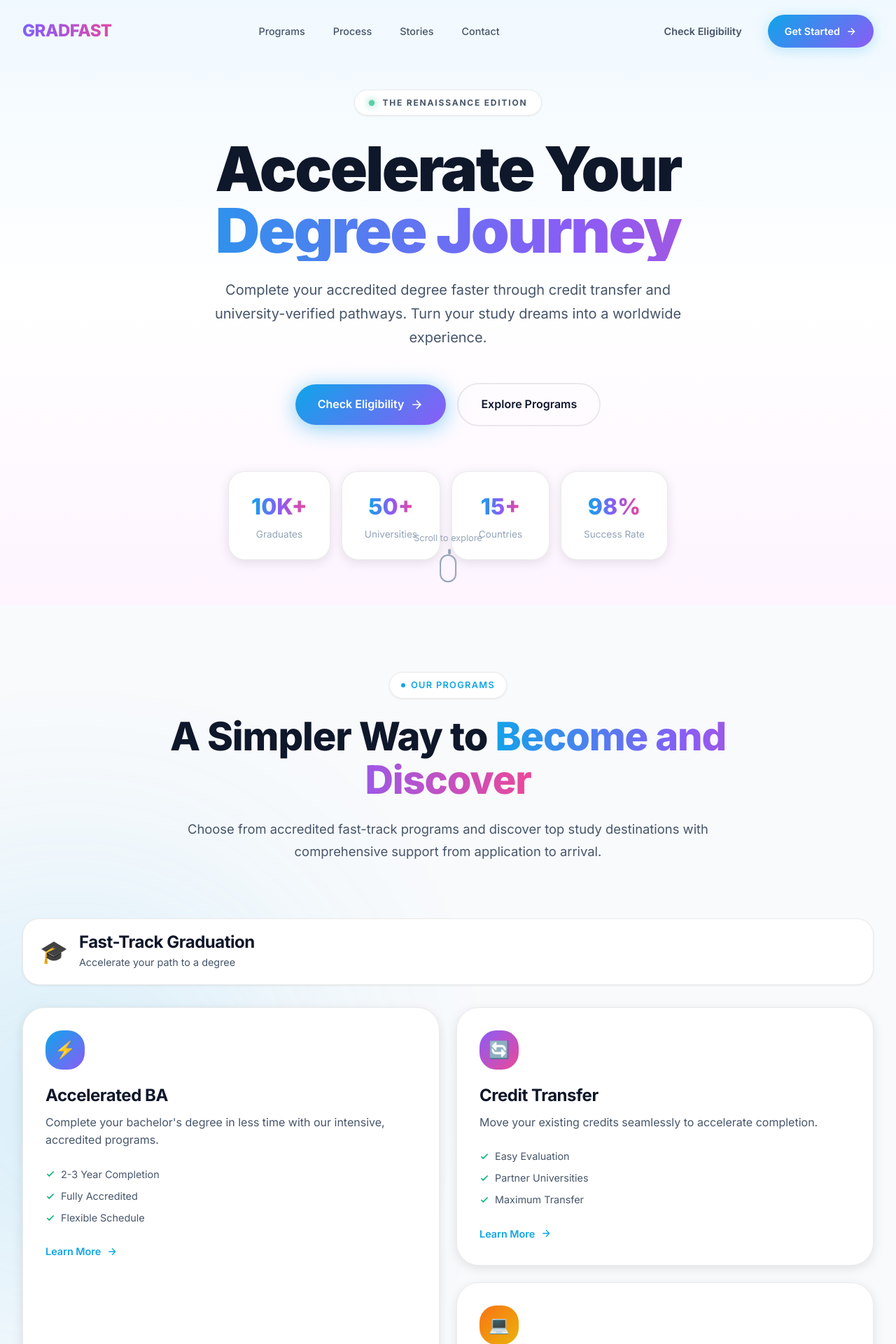
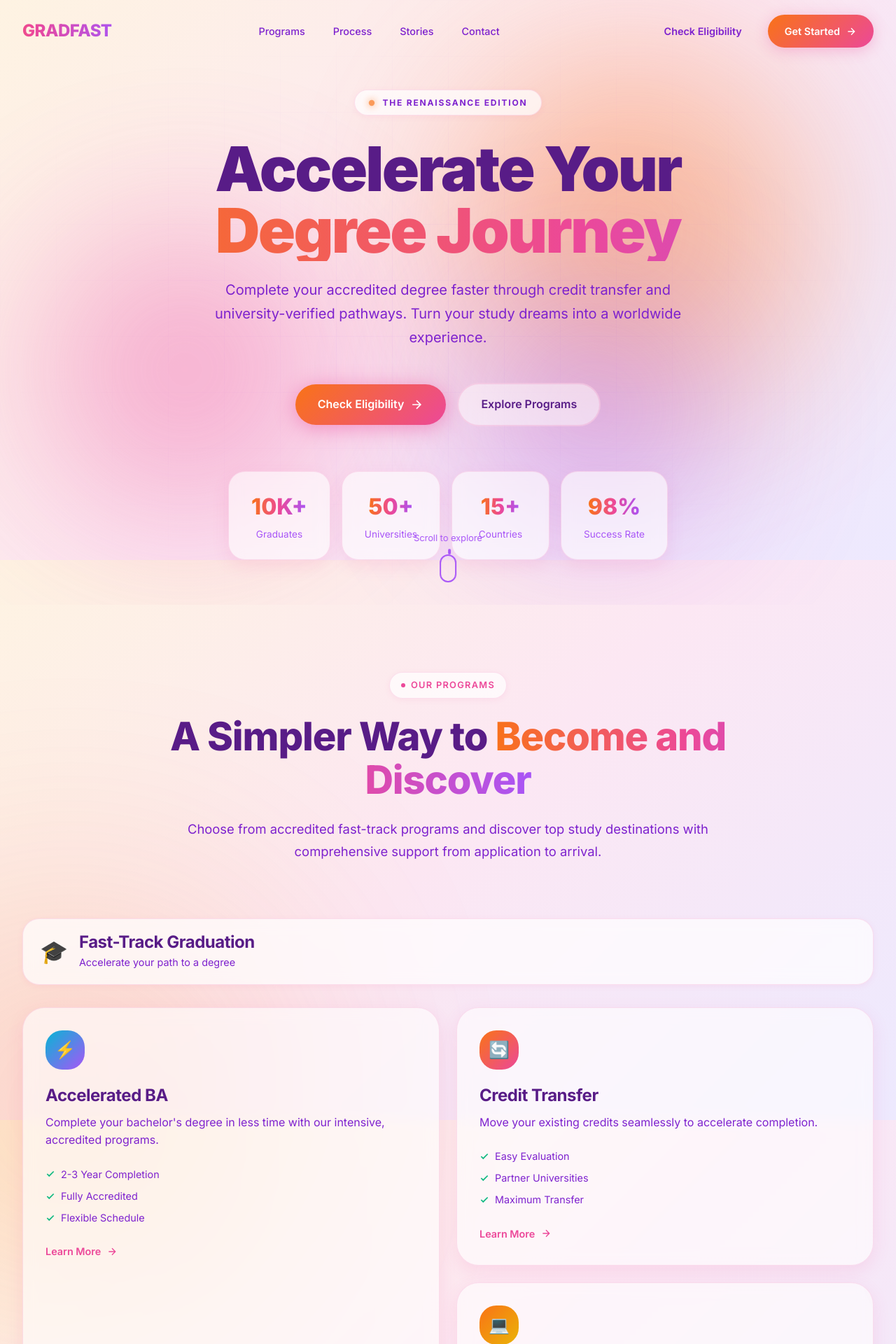
Before and after one commit to punithrajhs8-png/podimass, a React (Vite) app: page / in a window 1280 px wide. Shown: the top 1920 px of the page at 70% size. Built offline with nearby package versions, Linux system fonts and the light colour scheme.

Commit message:
Update to warm gradient background with matching purple text colors

```diff
--- a/src/components/GradfastLanding.css
+++ b/src/components/GradfastLanding.css
@@ -4,7 +4,7 @@
     top: 0;
     left: 0;
     height: 3px;
-    background: var(--gradient-cyan);
+    background: var(--gradient-warm);
     z-index: 10;
     transition: width 0.1s linear;
 }
@@ -22,7 +22,7 @@
 }
 
 .header--scrolled {
-    background: rgba(255, 255, 255, 0.9);
+    background: rgba(255, 255, 255, 0.7);
     backdrop-filter: blur(20px);
     -webkit-backdrop-filter: blur(20px);
     border-bottom: 1px solid var(--glass-border);
@@ -72,7 +72,7 @@
 
 .nav-link:hover {
     color: var(--color-text-primary);
-    background: rgba(0, 0, 0, 0.05);
+    background: rgba(255, 255, 255, 0.5);
 }
 
 .header-actions {
@@ -98,15 +98,15 @@
 }
 
 .btn-primary {
-    background: var(--gradient-cyan);
+    background: var(--gradient-primary);
     color: white;
     border: none;
-    box-shadow: var(--glow-cyan);
+    box-shadow: var(--glow-pink);
 }
 
 .btn-primary:hover {
     transform: translateY(-2px);
-    box-shadow: 0 6px 25px rgba(14, 165, 233, 0.4);
+    box-shadow: 0 6px 25px rgba(236, 72, 153, 0.4);
 }
 
 .btn-ghost {
@@ -117,19 +117,19 @@
 
 .btn-ghost:hover {
     color: var(--color-text-primary);
-    background: rgba(0, 0, 0, 0.05);
+    background: rgba(255, 255, 255, 0.5);
 }
 
 .btn-outline {
-    background: transparent;
+    background: rgba(255, 255, 255, 0.5);
     color: var(--color-text-primary);
     border: 2px solid var(--glass-border);
 }
 
 .btn-outline:hover {
-    background: rgba(0, 0, 0, 0.03);
-    border-color: var(--color-cyan);
-    color: var(--color-cyan);
+    background: rgba(255, 255, 255, 0.8);
+    border-color: var(--color-pink);
+    color: var(--color-pink);
 }
 
 .btn-lg {
@@ -155,7 +155,6 @@
     justify-content: center;
     padding: 8rem 0 4rem;
     overflow: hidden;
-    background: linear-gradient(180deg, #f0f9ff 0%, #ffffff 50%, #fdf4ff 100%);
 }
 
 .hero-bg {
@@ -168,7 +167,7 @@
     position: absolute;
     border-radius: 50%;
     filter: blur(120px);
-    opacity: 0.3;
+    opacity: 0.4;
     animation: float 8s ease-in-out infinite;
 }
 
@@ -177,7 +176,7 @@
     right: 10%;
     width: 500px;
     height: 500px;
-    background: var(--color-cyan);
+    background: var(--color-orange);
     animation-delay: 0s;
 }
 
@@ -186,7 +185,7 @@
     left: 5%;
     width: 400px;
     height: 400px;
-    background: var(--color-purple);
+    background: var(--color-pink);
     animation-delay: 2s;
 }
 
@@ -195,7 +194,7 @@
     right: 20%;
     width: 350px;
     height: 350px;
-    background: var(--color-pink);
+    background: var(--color-purple);
     animation-delay: 4s;
 }
 
@@ -203,8 +202,8 @@
     position: absolute;
     inset: 0;
     background-image:
-        linear-gradient(rgba(0, 0, 0, 0.03) 1px, transparent 1px),
-        linear-gradient(90deg, rgba(0, 0, 0, 0.03) 1px, transparent 1px);
+        linear-gradient(rgba(168, 85, 247, 0.05) 1px, transparent 1px),
+        linear-gradient(90deg, rgba(168, 85, 247, 0.05) 1px, transparent 1px);
     background-size: 80px 80px;
     mask-image: radial-gradient(ellipse at center, black 0%, transparent 80%);
 }
@@ -227,7 +226,7 @@
     align-items: center;
     gap: 0.75rem;
     padding: 0.5rem 1.25rem;
-    background: white;
+    background: rgba(255, 255, 255, 0.7);
     border: 1px solid var(--glass-border);
     border-radius: var(--radius-full);
     box-shadow: var(--shadow-sm);
@@ -237,10 +236,10 @@
 .badge-pulse {
     width: 8px;
     height: 8px;
-    background: var(--color-green);
+    background: var(--color-orange);
     border-radius: 50%;
     animation: pulse 2s ease-in-out infinite;
-    box-shadow: 0 0 10px var(--color-green);
+    box-shadow: 0 0 10px var(--color-orange);
 }
 
 .badge-label {
@@ -299,7 +298,8 @@
     flex-direction: column;
     align-items: center;
     padding: 1.5rem 2rem;
-    background: white;
+    background: rgba(255, 255, 255, 0.6);
+    backdrop-filter: blur(10px);
     border: 1px solid var(--glass-border);
     border-radius: var(--radius-lg);
     box-shadow: var(--shadow-md);
@@ -310,7 +310,7 @@
 .stat-card:hover {
     box-shadow: var(--shadow-lg);
     transform: translateY(-4px);
-    border-color: var(--color-cyan);
+    background: rgba(255, 255, 255, 0.8);
 }
 
 .stat-value {
@@ -383,14 +383,14 @@
     height: 600px;
     border-radius: 50%;
     filter: blur(150px);
-    opacity: 0.15;
+    opacity: 0.2;
     pointer-events: none;
 }
 
 .section-glow--left {
     left: -200px;
     top: 20%;
-    background: var(--color-cyan);
+    background: var(--color-orange);
 }
 
 .section-glow--right {
@@ -410,13 +410,13 @@
     align-items: center;
     gap: 0.5rem;
     padding: 0.5rem 1rem;
-    background: white;
+    background: rgba(255, 255, 255, 0.7);
     border: 1px solid var(--glass-border);
     border-radius: var(--radius-full);
     box-shadow: var(--shadow-sm);
     font-size: 0.8rem;
     font-weight: 600;
-    color: var(--color-cyan);
+    color: var(--color-pink);
     text-transform: uppercase;
     letter-spacing: 0.1em;
     margin-bottom: 1.5rem;
@@ -425,7 +425,7 @@
 .tag-dot {
     width: 6px;
     height: 6px;
-    background: var(--color-cyan);
+    background: var(--color-pink);
     border-radius: 50%;
 }
 
@@ -445,7 +445,7 @@
 
 /* ==================== BENTO GRID ==================== */
 .programs {
-    background: var(--color-bg-secondary);
+    background: transparent;
 }
 
 .bento-section {
@@ -462,7 +462,8 @@
     gap: 1rem;
     margin-bottom: 2rem;
     padding: 1.25rem 1.5rem;
-    background: white;
+    background: rgba(255, 255, 255, 0.7);
+    backdrop-filter: blur(10px);
     border: 1px solid var(--glass-border);
     border-radius: var(--radius-lg);
     box-shadow: var(--shadow-sm);
@@ -505,7 +506,8 @@
 .bento-card {
     position: relative;
     padding: 2rem;
-    background: white;
+    background: rgba(255, 255, 255, 0.6);
+    backdrop-filter: blur(10px);
     border: 1px solid var(--glass-border);
     border-radius: var(--radius-xl);
     box-shadow: var(--shadow-md);
@@ -523,7 +525,7 @@
 .bento-card:hover {
     box-shadow: var(--shadow-lg);
     transform: translateY(-8px) !important;
-    border-color: rgba(14, 165, 233, 0.3);
+    background: rgba(255, 255, 255, 0.85);
 }
 
 .bento-card-glow {
@@ -534,12 +536,12 @@
     height: 200px;
     border-radius: 50%;
     filter: blur(80px);
-    opacity: 0.1;
+    opacity: 0.15;
     transition: opacity var(--transition-normal);
 }
 
 .bento-card:hover .bento-card-glow {
-    opacity: 0.2;
+    opacity: 0.25;
 }
 
 .bento-card-content {
@@ -598,7 +600,7 @@
     gap: 0.5rem;
     font-size: 0.9rem;
     font-weight: 600;
-    color: var(--color-cyan);
+    color: var(--color-pink);
     transition: gap var(--transition-fast);
 }
 
@@ -608,7 +610,7 @@
 
 /* ==================== PROCESS TIMELINE ==================== */
 .process {
-    background: var(--color-bg-primary);
+    background: transparent;
 }
 
 .process-tracks {
@@ -627,7 +629,8 @@
     gap: 1rem;
     margin-bottom: 2rem;
     padding: 1rem 1.5rem;
-    background: white;
+    background: rgba(255, 255, 255, 0.7);
+    backdrop-filter: blur(10px);
     border: 1px solid var(--glass-border);
     border-radius: var(--radius-lg);
     box-shadow: var(--shadow-sm);
@@ -654,8 +657,8 @@
     top: 0;
     bottom: 0;
     width: 2px;
-    background: linear-gradient(180deg, var(--color-cyan) 0%, var(--color-purple) 100%);
-    opacity: 0.3;
+    background: var(--gradient-warm);
+    opacity: 0.4;
 }
 
 .timeline-step {
@@ -684,7 +687,7 @@
     display: flex;
     align-items: center;
     justify-content: center;
-    background: var(--gradient-cyan);
+    background: var(--gradient-primary);
     border-radius: 50%;
     font-size: 0.85rem;
     font-weight: 700;
@@ -694,7 +697,8 @@
 
 .timeline-content {
     padding: 1.5rem;
-    background: white;
+    background: rgba(255, 255, 255, 0.6);
+    backdrop-filter: blur(10px);
     border: 1px solid var(--glass-border);
     border-radius: var(--radius-lg);
     box-shadow: var(--shadow-sm);
@@ -703,7 +707,7 @@
 
 .timeline-step:hover .timeline-content {
     box-shadow: var(--shadow-md);
-    border-color: rgba(14, 165, 233, 0.3);
+    background: rgba(255, 255, 255, 0.8);
 }
 
 .timeline-icon {
@@ -726,7 +730,7 @@
 
 /* ==================== TESTIMONIALS ==================== */
 .testimonials {
-    background: var(--color-bg-secondary);
+    background: transparent;
 }
 
 .testimonials-grid {
@@ -738,7 +742,8 @@
 .testimonial-card {
     position: relative;
     padding: 2rem;
-    background: white;
+    background: rgba(255, 255, 255, 0.6);
+    backdrop-filter: blur(10px);
     border: 1px solid var(--glass-border);
     border-radius: var(--radius-xl);
     box-shadow: var(--shadow-md);
@@ -755,6 +760,7 @@
 .testimonial-card:hover {
     box-shadow: var(--shadow-lg);
     transform: translateY(-4px) !important;
+    background: rgba(255, 255, 255, 0.85);
 }
 
 .testimonial-quote-mark {
@@ -763,11 +769,11 @@
     right: 1.5rem;
     font-size: 4rem;
     font-weight: 800;
-    background: var(--gradient-cyan);
+    background: var(--gradient-warm);
     -webkit-background-clip: text;
     -webkit-text-fill-color: transparent;
     background-clip: text;
-    opacity: 0.15;
+    opacity: 0.2;
     line-height: 1;
 }
 
@@ -818,14 +824,15 @@
 
 /* ==================== CTA ==================== */
 .cta {
-    background: var(--color-bg-primary);
+    background: transparent;
     padding-bottom: 6rem;
 }
 
 .cta-card {
     position: relative;
     padding: 5rem;
-    background: linear-gradient(135deg, #f0f9ff 0%, #fdf4ff 100%);
+    background: rgba(255, 255, 255, 0.5);
+    backdrop-filter: blur(20px);
     border: 1px solid var(--glass-border);
     border-radius: var(--radius-xl);
     box-shadow: var(--shadow-lg);
@@ -839,13 +846,13 @@
     height: 400px;
     border-radius: 50%;
     filter: blur(100px);
-    opacity: 0.2;
+    opacity: 0.25;
 }
 
 .cta-glow--1 {
     top: -100px;
     left: -100px;
-    background: var(--color-cyan);
+    background: var(--color-orange);
 }
 
 .cta-glow--2 {
@@ -862,13 +869,13 @@
 .cta-tag {
     display: inline-block;
     padding: 0.5rem 1rem;
-    background: white;
+    background: rgba(255, 255, 255, 0.7);
     border: 1px solid var(--glass-border);
     border-radius: var(--radius-full);
     box-shadow: var(--shadow-sm);
     font-size: 0.8rem;
     font-weight: 600;
-    color: var(--color-cyan);
+    color: var(--color-pink);
     text-transform: uppercase;
     letter-spacing: 0.1em;
     margin-bottom: 1.5rem;
@@ -898,7 +905,8 @@
 
 /* ==================== FOOTER ==================== */
 .footer {
-    background: var(--color-bg-tertiary);
+    background: rgba(255, 255, 255, 0.4);
+    backdrop-filter: blur(10px);
     padding: 5rem 0 2rem;
     border-top: 1px solid var(--glass-border);
 }
@@ -960,7 +968,7 @@
 }
 
 .footer-links a:hover {
-    color: var(--color-cyan);
+    color: var(--color-pink);
 }
 
 .footer-bottom {
@@ -984,7 +992,7 @@
     display: flex;
     align-items: center;
     justify-content: center;
-    background: white;
+    background: rgba(255, 255, 255, 0.6);
     border: 1px solid var(--glass-border);
     border-radius: 50%;
     color: var(--color-text-secondary);
@@ -993,8 +1001,9 @@
 }
 
 .social-link:hover {
-    border-color: var(--color-cyan);
-    color: var(--color-cyan);
+    background: var(--gradient-primary);
+    border-color: transparent;
+    color: white;
     transform: translateY(-2px);
     box-shadow: var(--shadow-md);
 }
--- a/src/index.css
+++ b/src/index.css
@@ -1,46 +1,49 @@
 @import url('https://fonts.googleapis.com/css2?family=Inter:wght@400;500;600;700;800;900&display=swap');
 
 :root {
-  /* Light Theme Colors */
-  --color-bg-primary: #ffffff;
-  --color-bg-secondary: #f8fafc;
-  --color-bg-tertiary: #f1f5f9;
-  --color-bg-card: rgba(0, 0, 0, 0.02);
-  --color-bg-card-hover: rgba(0, 0, 0, 0.04);
+  /* Gradient Background Theme - Soft Peach to Lavender */
+  --color-bg-gradient: linear-gradient(135deg, #fef3e2 0%, #fce7f3 50%, #ede9fe 100%);
+  --color-bg-primary: #fef7ed;
+  --color-bg-secondary: #fdf2f8;
+  --color-bg-tertiary: #f5f3ff;
+  --color-bg-card: rgba(255, 255, 255, 0.6);
+  --color-bg-card-hover: rgba(255, 255, 255, 0.8);
 
-  --color-text-primary: #0f172a;
-  --color-text-secondary: #475569;
-  --color-text-muted: #94a3b8;
+  /* Warm Text Colors - Matching the gradient */
+  --color-text-primary: #581c87;
+  --color-text-secondary: #7e22ce;
+  --color-text-muted: #a855f7;
 
-  /* Vibrant Gradient Colors */
-  --color-cyan: #0ea5e9;
-  --color-purple: #8b5cf6;
+  /* Vibrant Accent Colors */
+  --color-cyan: #06b6d4;
+  --color-purple: #a855f7;
   --color-pink: #ec4899;
   --color-green: #10b981;
   --color-orange: #f97316;
   --color-gold: #eab308;
 
   /* Gradients */
-  --gradient-primary: linear-gradient(135deg, #8b5cf6 0%, #ec4899 100%);
-  --gradient-cyan: linear-gradient(135deg, #0ea5e9 0%, #8b5cf6 100%);
+  --gradient-primary: linear-gradient(135deg, #f97316 0%, #ec4899 100%);
+  --gradient-cyan: linear-gradient(135deg, #06b6d4 0%, #a855f7 100%);
   --gradient-gold: linear-gradient(135deg, #f97316 0%, #eab308 100%);
-  --gradient-green: linear-gradient(135deg, #10b981 0%, #0ea5e9 100%);
-  --gradient-text: linear-gradient(90deg, #0ea5e9 0%, #8b5cf6 50%, #ec4899 100%);
+  --gradient-green: linear-gradient(135deg, #10b981 0%, #06b6d4 100%);
+  --gradient-text: linear-gradient(90deg, #f97316 0%, #ec4899 50%, #a855f7 100%);
+  --gradient-warm: linear-gradient(135deg, #fbbf24 0%, #f97316 50%, #ec4899 100%);
 
-  /* Glass Effect - Light Mode */
-  --glass-bg: rgba(255, 255, 255, 0.7);
-  --glass-border: rgba(0, 0, 0, 0.08);
+  /* Glass Effect - Warm Tint */
+  --glass-bg: rgba(255, 255, 255, 0.5);
+  --glass-border: rgba(236, 72, 153, 0.15);
   --glass-blur: blur(20px);
 
-  /* Shadows & Glows - Light Mode */
-  --shadow-sm: 0 1px 3px rgba(0, 0, 0, 0.08);
-  --shadow-md: 0 4px 16px rgba(0, 0, 0, 0.1);
-  --shadow-lg: 0 10px 40px rgba(0, 0, 0, 0.12);
-  --glow-cyan: 0 4px 20px rgba(14, 165, 233, 0.25);
-  --glow-purple: 0 4px 20px rgba(139, 92, 246, 0.25);
-  --glow-pink: 0 4px 20px rgba(236, 72, 153, 0.25);
+  /* Shadows & Glows - Warm Tones */
+  --shadow-sm: 0 2px 8px rgba(236, 72, 153, 0.08);
+  --shadow-md: 0 8px 24px rgba(236, 72, 153, 0.12);
+  --shadow-lg: 0 16px 48px rgba(236, 72, 153, 0.15);
+  --glow-orange: 0 4px 20px rgba(249, 115, 22, 0.3);
+  --glow-pink: 0 4px 20px rgba(236, 72, 153, 0.3);
+  --glow-purple: 0 4px 20px rgba(168, 85, 247, 0.3);
 
-  /* Radius - Larger for Bento Style */
+  /* Radius */
   --radius-sm: 0.5rem;
   --radius-md: 1rem;
   --radius-lg: 1.5rem;
@@ -51,7 +54,7 @@
   --section-padding: 6rem;
   --container-max: 1400px;
 
-  /* Transitions - Premium Easing */
+  /* Transitions */
   --ease-out-expo: cubic-bezier(0.16, 1, 0.3, 1);
   --ease-in-out: cubic-bezier(0.4, 0, 0.2, 1);
   --transition-fast: 0.2s var(--ease-in-out);
@@ -73,12 +76,14 @@ html {
 
 body {
   font-family: 'Inter', -apple-system, BlinkMacSystemFont, sans-serif;
-  background-color: var(--color-bg-primary);
+  background: var(--color-bg-gradient);
+  background-attachment: fixed;
   color: var(--color-text-primary);
   line-height: 1.6;
   -webkit-font-smoothing: antialiased;
   -moz-osx-font-smoothing: grayscale;
   overflow-x: hidden;
+  min-height: 100vh;
 }
 
 h1,
@@ -239,11 +244,11 @@ ol {
 
   0%,
   100% {
-    box-shadow: 0 4px 20px rgba(14, 165, 233, 0.3);
+    box-shadow: 0 4px 20px rgba(249, 115, 22, 0.3);
   }
 
   50% {
-    box-shadow: 0 4px 30px rgba(14, 165, 233, 0.5);
+    box-shadow: 0 4px 30px rgba(236, 72, 153, 0.5);
   }
 }
 
```
